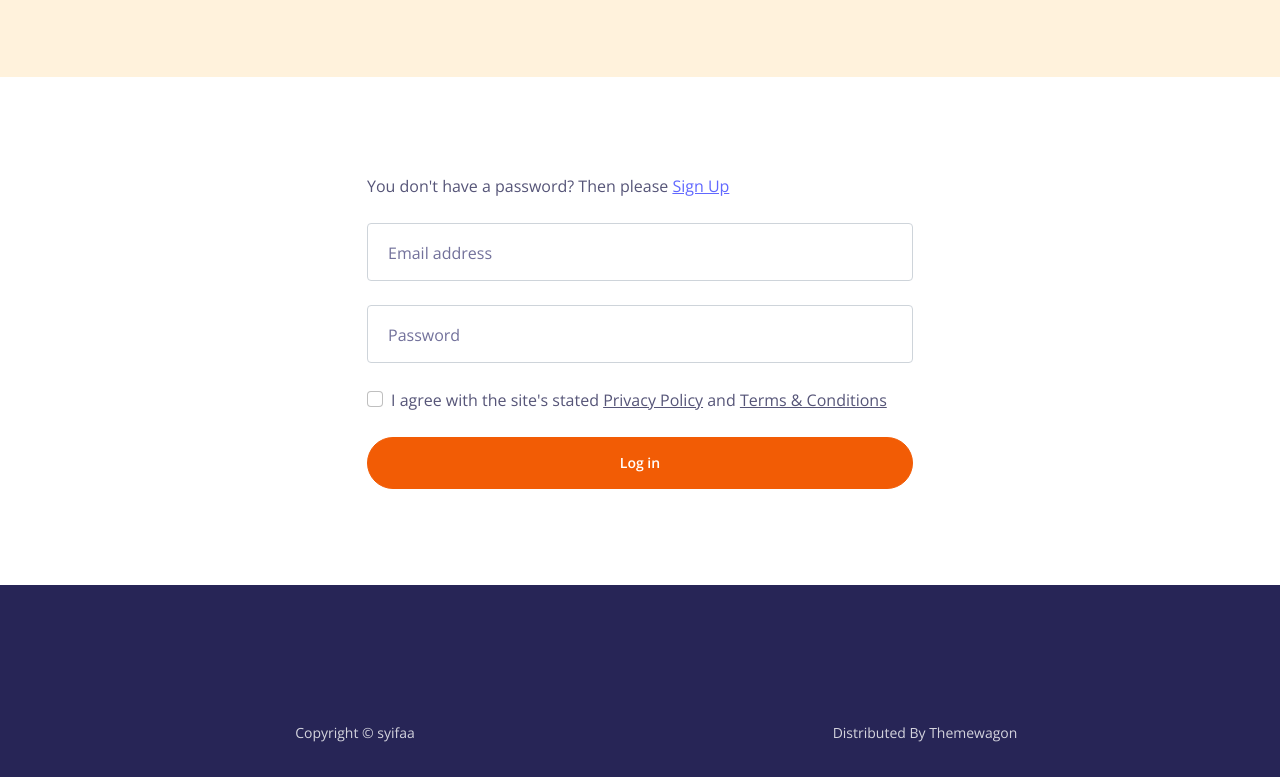
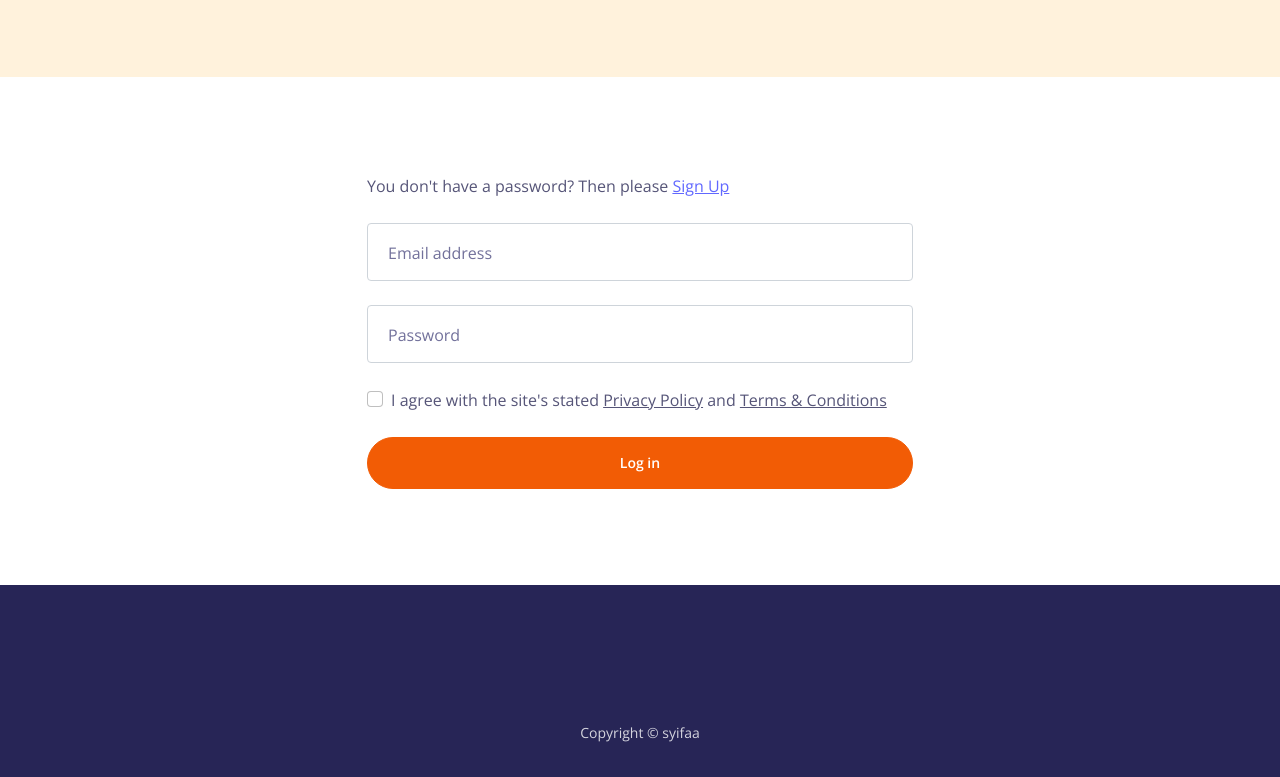
Before and after one commit to sfayhaa/PWEB6, a plain HTML site: page log-in.html in a window 1280 px wide. Shown: the part 207-984 px from the top of the page. Drawn offline with nearby package versions, Linux system fonts and the light colour scheme.

Commit message:
Update log-in.html

```diff
--- a/log-in.html
+++ b/log-in.html
@@ -156,14 +156,11 @@
     <div class="copyright">
         <div class="container">
             <div class="row">
-                <div class="col-lg-6">
-                    <p class="p-small">Copyright © <a href="#your-link">syifaa</a></p>
-                </div>
-                <!-- end of col -->
-                <div class="col-lg-6">
-                    <p class="p-small">Distributed By<a href="https://themewagon.com/"> Themewagon</a></p>
-                </div>
-                <!-- end of col -->
+                <center>
+                    <div class="col-lg-6">
+                        <p class="p-small">Copyright © <a href="#your-link">syifaa</a></p>
+                    </div>
+                </center>
             </div>
             <!-- enf of row -->
         </div>
```
